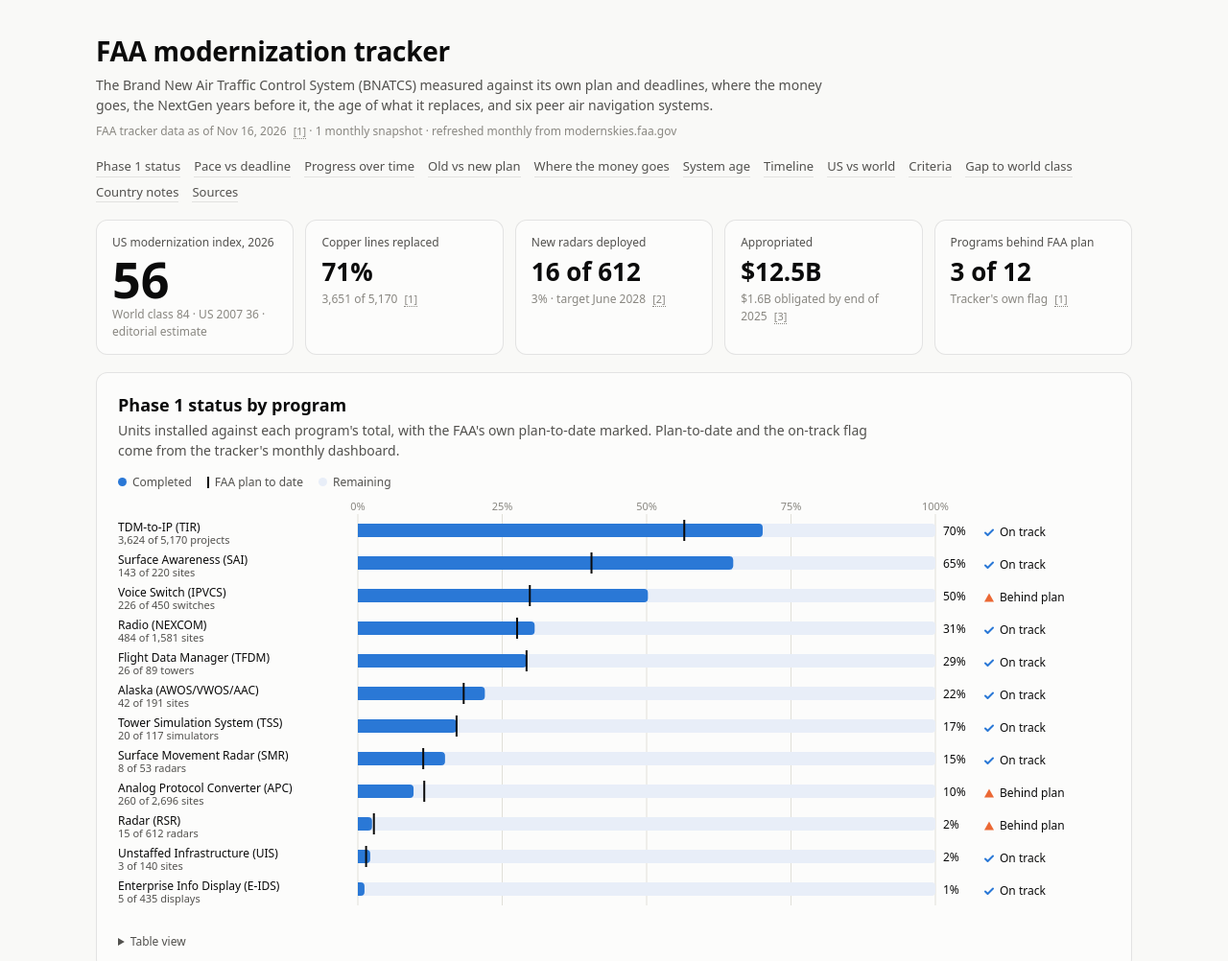
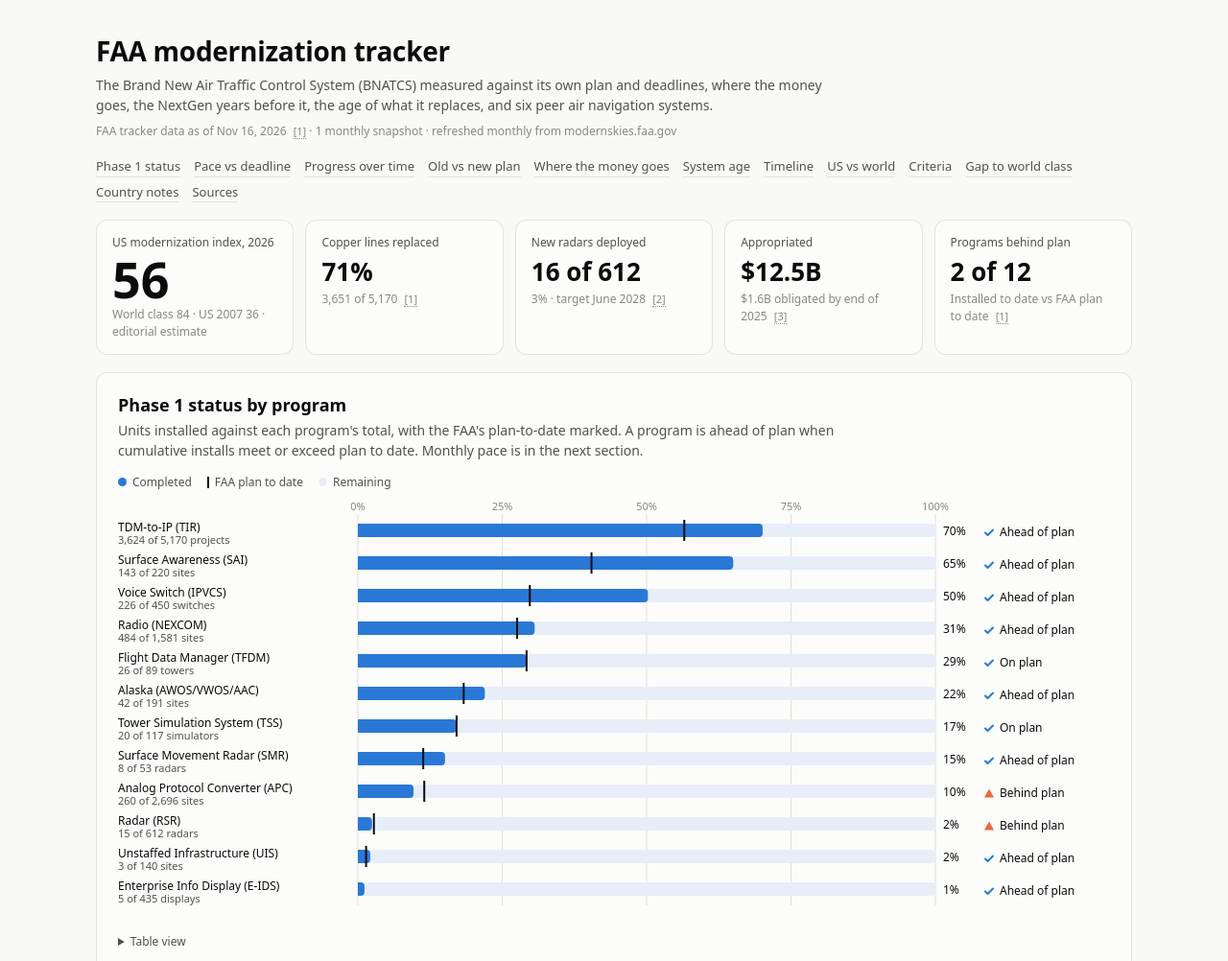
Before and after one commit to alexanderboeckmann/faa-modernization-tracker, a plain HTML site: page index.html in a window 1280 px wide. Shown: the top 1002 px of the page at 96% size. Drawn offline with Linux system fonts and the light colour scheme.

Commit message:
Compute plan status from cumulative installs vs plan to date
The FAA tracker's onTrack flag follows the latest month, so programs well
ahead overall (voice switches, +92) showed as behind. Monthly pace is
already covered by the pace table.

```diff
--- a/index.html
+++ b/index.html
@@ -34,7 +34,7 @@
 
     <section id="status">
       <h2>Phase 1 status by program</h2>
-      <p class="sub">Units installed against each program's total, with the FAA's own plan-to-date marked. Plan-to-date and the on-track flag come from the tracker's monthly dashboard.</p>
+      <p class="sub">Units installed against each program's total, with the FAA's plan-to-date marked. A program is ahead of plan when cumulative installs meet or exceed plan to date. Monthly pace is in the next section.</p>
       <div class="legend">
         <span><i class="key-dot" style="background:var(--s1)"></i>Completed</span>
         <span><i class="key-tick"></i>FAA plan to date</span>
--- a/js/sections/header.js
+++ b/js/sections/header.js
@@ -8,7 +8,7 @@ export function render({ data, snapshot, scores, cite }) {
   const now = scores.yearIndex(2026);
   const telecom = headlineFor(snapshot, 'telecom');
   const radar = headlineFor(snapshot, 'radar system');
-  const behind = snapshot.programs.filter(p => !p.onTrack).length;
+  const behind = snapshot.programs.filter(p => p.completed < p.targetAsOfDate).length;
   const obligated = data.costs.spending.find(s => s.label.startsWith('Obligated'));
 
   const tiles = [
@@ -16,7 +16,7 @@ export function render({ data, snapshot, scores, cite }) {
     { label: 'Copper lines replaced', value: `${telecom.percent}%`, detail: `${fmt(telecom.completed)} of ${fmt(telecom.total)} ${cite('modernskies')}` },
     { label: 'New radars deployed', value: `${radar.completed} of ${fmt(radar.total)}`, detail: `${radar.percent}% · target June 2028 ${cite('dot_radar')}` },
     { label: 'Appropriated', value: '$12.5B', detail: `$${obligated.billions}B obligated by end of 2025 ${cite(obligated.src)}` },
-    { label: 'Programs behind FAA plan', value: `${behind} of ${snapshot.programs.length}`, detail: `Tracker's own flag ${cite('modernskies')}` },
+    { label: 'Programs behind plan', value: `${behind} of ${snapshot.programs.length}`, detail: `Installed to date vs FAA plan to date ${cite('modernskies')}` },
   ];
 
   $('tiles').innerHTML = tiles.map(t => `
--- a/js/sections/status.js
+++ b/js/sections/status.js
@@ -1,6 +1,9 @@
 import { $, svg, text, chart, barPath, widthOf, fmt, statusBadge, hitRow, onResize } from '../lib.js';
 
 const share = p => p.completed / p.totalPlanned;
+const ahead = p => p.completed >= p.targetAsOfDate;
+const signed = n => `${n >= 0 ? '+' : ''}${fmt(n)}`;
+const badge = p => statusBadge(ahead(p), p.completed > p.targetAsOfDate ? 'Ahead of plan' : 'On plan', 'Behind plan');
 
 function draw(programs) {
   const box = $('statusChart');
@@ -29,12 +32,11 @@ function draw(programs) {
       svg('rect', { x: sx(p.targetAsOfDate / p.totalPlanned) - 1, y, width: 2, height: 22, fill: 'var(--text-primary)' }, root);
     }
     text(root, labelW + plotW + 8, y + 16, `${Math.round(share(p) * 100)}%`, 'lbl');
-    const badge = svg('foreignObject', { x: labelW + plotW + pctW - 14, y: y + 3, width: statusW + 14, height: 20 }, root);
-    badge.innerHTML = `<div xmlns="http://www.w3.org/1999/xhtml">${statusBadge(p.onTrack, 'On track', 'Behind plan')}</div>`;
+    const status = svg('foreignObject', { x: labelW + plotW + pctW - 14, y: y + 3, width: statusW + 14, height: 20 }, root);
+    status.innerHTML = `<div xmlns="http://www.w3.org/1999/xhtml">${badge(p)}</div>`;
 
-    const delta = p.completed - p.targetAsOfDate;
     hitRow(root, y, width, rowH, `<b>${p.name}</b><br>${fmt(p.completed)} of ${fmt(p.totalPlanned)} (${Math.round(share(p) * 100)}%)
-      <br><span class="m">FAA plan to date ${fmt(p.targetAsOfDate)} · ${delta >= 0 ? '+' : ''}${fmt(delta)} vs plan</span>
+      <br><span class="m">FAA plan to date ${fmt(p.targetAsOfDate)} · ${signed(p.completed - p.targetAsOfDate)} vs plan</span>
       <br><span class="m">Last month ${p.monthComplete} done vs ${p.monthPlan} planned</span>`);
   });
 }
@@ -44,8 +46,8 @@ export function render({ snapshot }) {
   onResize(() => draw(programs));
 
   $('statusTable').innerHTML = `<table>
-    <tr><th>Program</th><th>Category</th><th class="n">Completed</th><th class="n">Plan to date</th><th class="n">Total</th><th class="n">%</th><th>FAA flag</th></tr>
+    <tr><th>Program</th><th>Category</th><th class="n">Completed</th><th class="n">Plan to date</th><th class="n">vs plan</th><th class="n">Total</th><th class="n">%</th><th>Status</th></tr>
     ${programs.map(p => `<tr><td>${p.name}</td><td>${p.category}</td><td class="n">${fmt(p.completed)}</td><td class="n">${fmt(p.targetAsOfDate)}</td>
-      <td class="n">${fmt(p.totalPlanned)}</td><td class="n">${Math.round(share(p) * 100)}</td><td>${statusBadge(p.onTrack, 'On track', 'Behind plan')}</td></tr>`).join('')}
+      <td class="n">${signed(p.completed - p.targetAsOfDate)}</td><td class="n">${fmt(p.totalPlanned)}</td><td class="n">${Math.round(share(p) * 100)}</td><td>${badge(p)}</td></tr>`).join('')}
   </table>`;
 }
```
